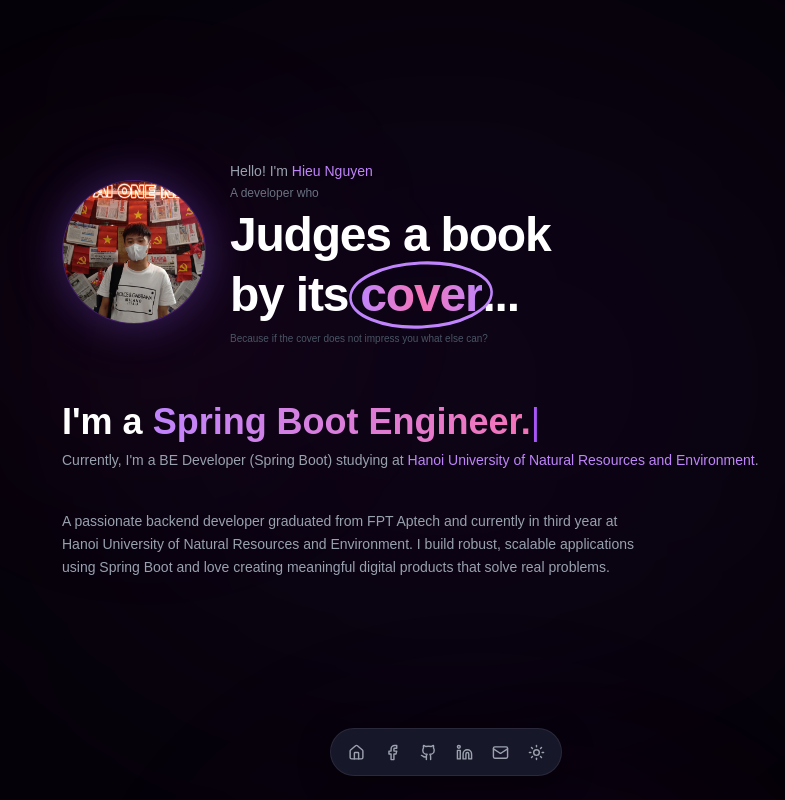
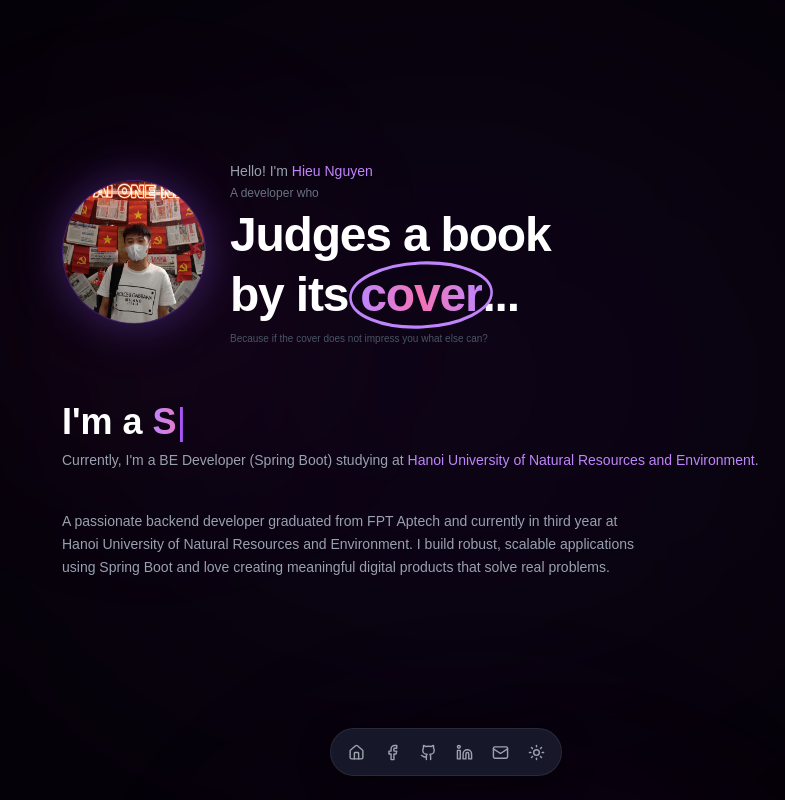
Before and after one commit to ariushieu/portfolio, a Next.js app: page / in a window 1280 px wide. Shown: the top 800 px of the page, without its empty margins (194-979 px from the left). Built offline with nearby package versions, Linux system fonts and the light colour scheme; a web font is replaced by a local one.

Commit message:
perf: improve LCP and animations

```diff
--- a/app/components/Hero.tsx
+++ b/app/components/Hero.tsx
@@ -1,61 +1,6 @@
-"use client";
-
-import { useEffect, useState } from "react";
-import { motion } from "framer-motion";
-
-const roles = [
-  "BE Developer.",
-  "Spring Boot Engineer.",
-  // "Problem Solver.",
-  "Full-Stack Learner.",
-];
-
-function useTypewriter(
-  words: string[],
-  typingSpeed = 80,
-  deletingSpeed = 50,
-  pauseTime = 2000,
-) {
-  const [text, setText] = useState("");
-  const [wordIndex, setWordIndex] = useState(0);
-  const [isDeleting, setIsDeleting] = useState(false);
-
-  useEffect(() => {
-    const currentWord = words[wordIndex];
-    const timeout = setTimeout(
-      () => {
-        if (!isDeleting) {
-          setText(currentWord.slice(0, text.length + 1));
-          if (text.length + 1 === currentWord.length) {
-            setTimeout(() => setIsDeleting(true), pauseTime);
-          }
-        } else {
-          setText(currentWord.slice(0, text.length - 1));
-          if (text.length === 0) {
-            setIsDeleting(false);
-            setWordIndex((prev) => (prev + 1) % words.length);
-          }
-        }
-      },
-      isDeleting ? deletingSpeed : typingSpeed,
-    );
-    return () => clearTimeout(timeout);
-  }, [
-    text,
-    isDeleting,
-    wordIndex,
-    words,
-    typingSpeed,
-    deletingSpeed,
-    pauseTime,
-  ]);
-
-  return text;
-}
+import Typewriter from "./Typewriter";
 
 export default function Hero() {
-  const typedText = useTypewriter(roles);
-
   return (
     <section
       id="home"
@@ -68,28 +13,28 @@ export default function Hero() {
       </div>
 
       <div className="relative z-10 flex flex-col items-start max-w-3xl w-full mx-auto">
-        {/* Top section — avatar + text side by side like image */}
-        <motion.div
-          initial={{ opacity: 0, y: 30 }}
-          animate={{ opacity: 1, y: 0 }}
-          transition={{ delay: 0.2, duration: 0.6 }}
-          className="flex items-center gap-6 mb-6"
+        {/* Top section — avatar + text side by side */}
+        <div
+          className="flex items-center gap-6 mb-6 animate-fade-in-up"
+          style={{ animationDelay: "0.2s" }}
         >
           {/* Avatar with glowing orb */}
           <div className="relative shrink-0">
             <div className="absolute inset-0 -m-4 rounded-full bg-purple-500/20 blur-xl animate-pulse-ring" />
             <div className="light-avatar-bg relative w-32 h-32 sm:w-36 sm:h-36 rounded-full bg-[#1a0a2e] border border-purple-500/30 flex items-center justify-center overflow-hidden shadow-[0_0_40px_rgba(139,92,246,0.3)]">
-              <img src="/avatar.jpg" alt="Hieu Nguyen" className="w-full h-full object-cover" />
+              <img
+                src="/avatar.jpg"
+                alt="Hieu Nguyen"
+                className="w-full h-full object-cover"
+              />
             </div>
           </div>
 
           {/* Right of avatar */}
           <div className="pt-1">
             <p className="text-sm text-gray-400 mb-1">
-              Hello! I'm{" "}
-              <span className="text-purple-400 font-medium">
-                Hieu Nguyen
-              </span>
+              Hello! I&apos;m{" "}
+              <span className="text-purple-400 font-medium">Hieu Nguyen</span>
             </p>
             <p className="text-xs text-gray-500 mb-1">A developer who</p>
             <h1 className="text-3xl sm:text-4xl md:text-5xl font-bold leading-tight tracking-tight text-white">
@@ -118,11 +63,17 @@ export default function Hero() {
                     strokeDashoffset="300"
                     transform="rotate(-2 60 25)"
                     style={{
-                      animation: "draw-circle 1.2s ease-out 0.8s forwards",
+                      animation: "draw-circle 4s ease-in-out 1s infinite",
                     }}
                   />
                   <defs>
-                    <linearGradient id="circleGrad" x1="0" y1="0" x2="120" y2="50">
+                    <linearGradient
+                      id="circleGrad"
+                      x1="0"
+                      y1="0"
+                      x2="120"
+                      y2="50"
+                    >
                       <stop offset="0%" stopColor="#c084fc" />
                       <stop offset="100%" stopColor="#f472b6" />
                     </linearGradient>
@@ -135,20 +86,15 @@ export default function Hero() {
               Because if the cover does not impress you what else can?
             </p>
           </div>
-        </motion.div>
+        </div>
 
         {/* Typewriter role section */}
-        <motion.div
-          initial={{ opacity: 0, y: 20 }}
-          animate={{ opacity: 1, y: 0 }}
-          transition={{ delay: 0.6 }}
-          className="mt-8 w-full"
+        <div
+          className="mt-8 w-full animate-fade-in-up"
+          style={{ animationDelay: "0.6s" }}
         >
           <h2 className="text-2xl sm:text-3xl md:text-4xl font-semibold text-white">
-            I&apos;m a{" "}
-            <span className="typewriter-cursor bg-linear-to-r from-purple-400 to-pink-400 bg-clip-text text-transparent">
-              {typedText}
-            </span>
+            I&apos;m a <Typewriter />
           </h2>
           <p className="text-gray-400 mt-2 text-sm">
             Currently, I&apos;m a BE Developer (Spring Boot) studying at{" "}
@@ -157,21 +103,19 @@ export default function Hero() {
             </span>
             .
           </p>
-        </motion.div>
+        </div>
 
         {/* Bio paragraph */}
-        <motion.p
-          initial={{ opacity: 0, y: 20 }}
-          animate={{ opacity: 1, y: 0 }}
-          transition={{ delay: 0.9 }}
-          className="mt-10 max-w-xl text-gray-400 text-sm leading-relaxed"
+        <p
+          className="mt-10 max-w-xl text-gray-400 text-sm leading-relaxed animate-fade-in-up"
+          style={{ animationDelay: "0.9s" }}
         >
           A passionate backend developer graduated from FPT Aptech and currently
           in third year at Hanoi University of Natural Resources and
           Environment. I build robust, scalable applications using Spring Boot
           and love creating meaningful digital products that solve real
           problems.
-        </motion.p>
+        </p>
       </div>
     </section>
   );
--- /dev/null
+++ b/app/components/Typewriter.tsx
@@ -0,0 +1,40 @@
+"use client";
+
+import { useEffect, useState } from "react";
+
+const roles = ["BE Developer.", "Spring Boot Engineer.", "Full-Stack Learner."];
+
+export default function Typewriter() {
+  const [text, setText] = useState("");
+  const [wordIndex, setWordIndex] = useState(0);
+  const [isDeleting, setIsDeleting] = useState(false);
+
+  useEffect(() => {
+    const currentWord = roles[wordIndex];
+    const timeout = setTimeout(
+      () => {
+        if (!isDeleting) {
+          setText(currentWord.slice(0, text.length + 1));
+          if (text.length + 1 === currentWord.length) {
+            setTimeout(() => setIsDeleting(true), 3000);
+          }
+        } else {
+          if (text.length === 0) {
+            setIsDeleting(false);
+            setWordIndex((prev) => (prev + 1) % roles.length);
+          } else {
+            setText(currentWord.slice(0, text.length - 1));
+          }
+        }
+      },
+      isDeleting ? 80 : 140,
+    );
+    return () => clearTimeout(timeout);
+  }, [text, isDeleting, wordIndex]);
+
+  return (
+    <span className="typewriter-cursor bg-linear-to-r from-purple-400 to-pink-400 bg-clip-text text-transparent">
+      {text}
+    </span>
+  );
+}
--- a/app/globals.css
+++ b/app/globals.css
@@ -134,6 +134,23 @@ body {
   animation: float-slow 8s ease-in-out infinite;
 }
 
+/* Fade in and slide up — replacement for Framer Motion initial/animate */
+@keyframes fade-in-up {
+  from {
+    opacity: 0;
+    transform: translateY(24px);
+  }
+
+  to {
+    opacity: 1;
+    transform: translateY(0);
+  }
+}
+
+.animate-fade-in-up {
+  animation: fade-in-up 0.6s ease-out both;
+}
+
 /* Glowing line animation */
 @keyframes dash {
   to {
@@ -169,10 +186,22 @@ body {
   animation: pulse-ring 4s ease-in-out infinite;
 }
 
-/* Hand-drawn circle around "cover" */
+/* Hand-drawn circle around "cover" — infinite draw/undraw loop */
 @keyframes draw-circle {
-  to {
+  0% {
+    stroke-dashoffset: 300;
+  }
+
+  30% {
     stroke-dashoffset: 0;
+  }
+
+  70% {
+    stroke-dashoffset: 0;
+  }
+
+  100% {
+    stroke-dashoffset: -300;
   }
 }
 
```
